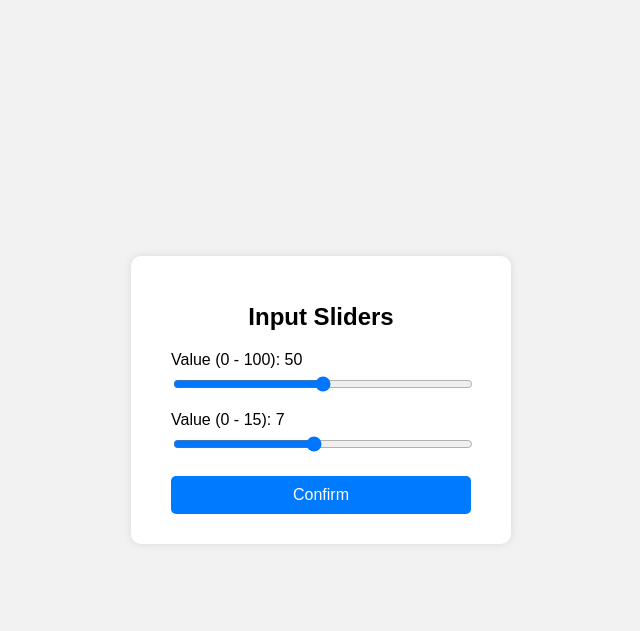
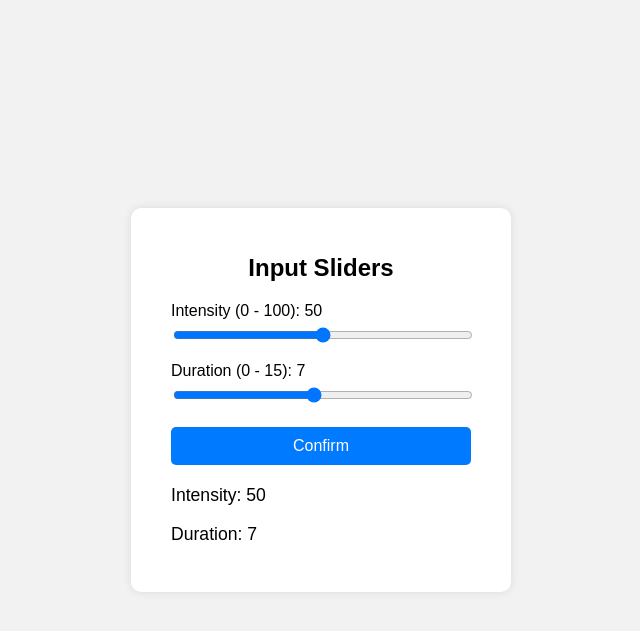
Before and after one commit to Olivia1400/Pishock-online-web-interface, a Flask app: page / in a window 1280 px wide. Shown: the top 631 px of the page, without its empty margins (319-959 px from the left). Run offline with Flask 3, Linux system fonts and the light colour scheme.

Commit message:
updated (added correct indentation and correct variable names for both outputs)

```diff
--- a/app.py
+++ b/app.py
@@ -1,6 +1,3 @@
-import flask
-
-
 from flask import Flask, render_template, request, jsonify
 
 app = Flask(__name__)
@@ -12,10 +9,10 @@ def index():
 @app.route('/submit', methods=['POST'])
 def submit():
     data = request.get_json()
-    slider100 = data.get('slider100')
-    slider15 = data.get('slider15')
-    print(f"Received values -> Slider 100: {slider100}, Slider 15: {slider15}")
-    return jsonify({"message": "Values received!", "slider100": slider100, "slider15": slider15})
+    intensity = data.get('intensity')
+    duration = data.get('duration')
+    print(f"Received values -> Intensity: {intensity}, Duration: {duration}")
+    return jsonify({"message": "Values received!", "intensity": intensity, "duration": duration})
 
 if __name__ == '__main__':
-    app.run(host='', port=5000, debug=True)  # port forwarding enabled
+    app.run(host='0.0.0.0', port=5000, debug=True)  # port forwarding enabled
--- /dev/null
+++ b/interface.py
@@ -0,0 +1,3 @@
+import os
+
+def get_values(intensity, duration):
--- a/static/styles.css
+++ b/static/styles.css
@@ -47,3 +47,8 @@ button {
 button:hover {
     background-color: #0056b3;
 }
+
+#output {
+    margin-top: 20px;
+    font-size: 1.1em;
+}
--- a/templates/index.html
+++ b/templates/index.html
@@ -6,35 +6,45 @@
     <title>Slider Inputs</title>
     <link rel="stylesheet" href="{{ url_for('static', filename='styles.css') }}">
 </head>
-
 <body>
     <div class="container">
     <h1>Input Sliders</h1>
 
-    <label for="slider100">Value (0 - 100): <span id="value100">50</span></label>
-    <input type="range" id="slider100" min="0" max="100" value="50">
+    <label for="intensity">Intensity (0 - 100): <span id="value100">50</span></label>
+    <input type="range" id="intensity" min="0" max="100" value="50">
 
-    <label for="slider15">Value (0 - 15): <span id="value15">7</span></label>
-    <input type="range" id="slider15" min="0" max="15" value="7">
+    <label for="duration">Duration (0 - 15): <span id="value15">7</span></label>
+    <input type="range" id="duration" min="0" max="15" value="7">
 
     <button id="confirmBtn">Confirm</button>
+
+    <div id="output">
+        <p>Intensity: <span id="outputIntensity">50</span></p>
+        <p>Duration: <span id="outputDuration">7</span></p>
+    </div>
     </div>
 
     <script>
-    const slider100 = document.getElementById('slider100');
-    const slider15 = document.getElementById('slider15');
+    const intensitySlider = document.getElementById('intensity');
+    const durationSlider = document.getElementById('duration');
     const value100 = document.getElementById('value100');
     const value15 = document.getElementById('value15');
+    const outputIntensity = document.getElementById('outputIntensity');
+    const outputDuration = document.getElementById('outputDuration');
     const confirmBtn = document.getElementById('confirmBtn');
 
-    slider100.addEventListener('input', () => {
-        value100.textContent = slider100.value;
+    // Update the dynamic value display as sliders are moved
+    intensitySlider.addEventListener('input', () => {
+        value100.textContent = intensitySlider.value;
+        outputIntensity.textContent = intensitySlider.value;
     });
 
-    slider15.addEventListener('input', () => {
-        value15.textContent = slider15.value;
+    durationSlider.addEventListener('input', () => {
+        value15.textContent = durationSlider.value;
+        outputDuration.textContent = durationSlider.value;
     });
 
+    // Handle the confirm button click
     confirmBtn.addEventListener('click', async () => {
         const response = await fetch('/submit', {
         method: 'POST',
@@ -42,8 +52,8 @@
             'Content-Type': 'application/json'
         },
         body: JSON.stringify({
-            slider100: slider100.value,
-            slider15: slider15.value
+            intensity: intensitySlider.value,
+            duration: durationSlider.value
         })
         });
 
```
